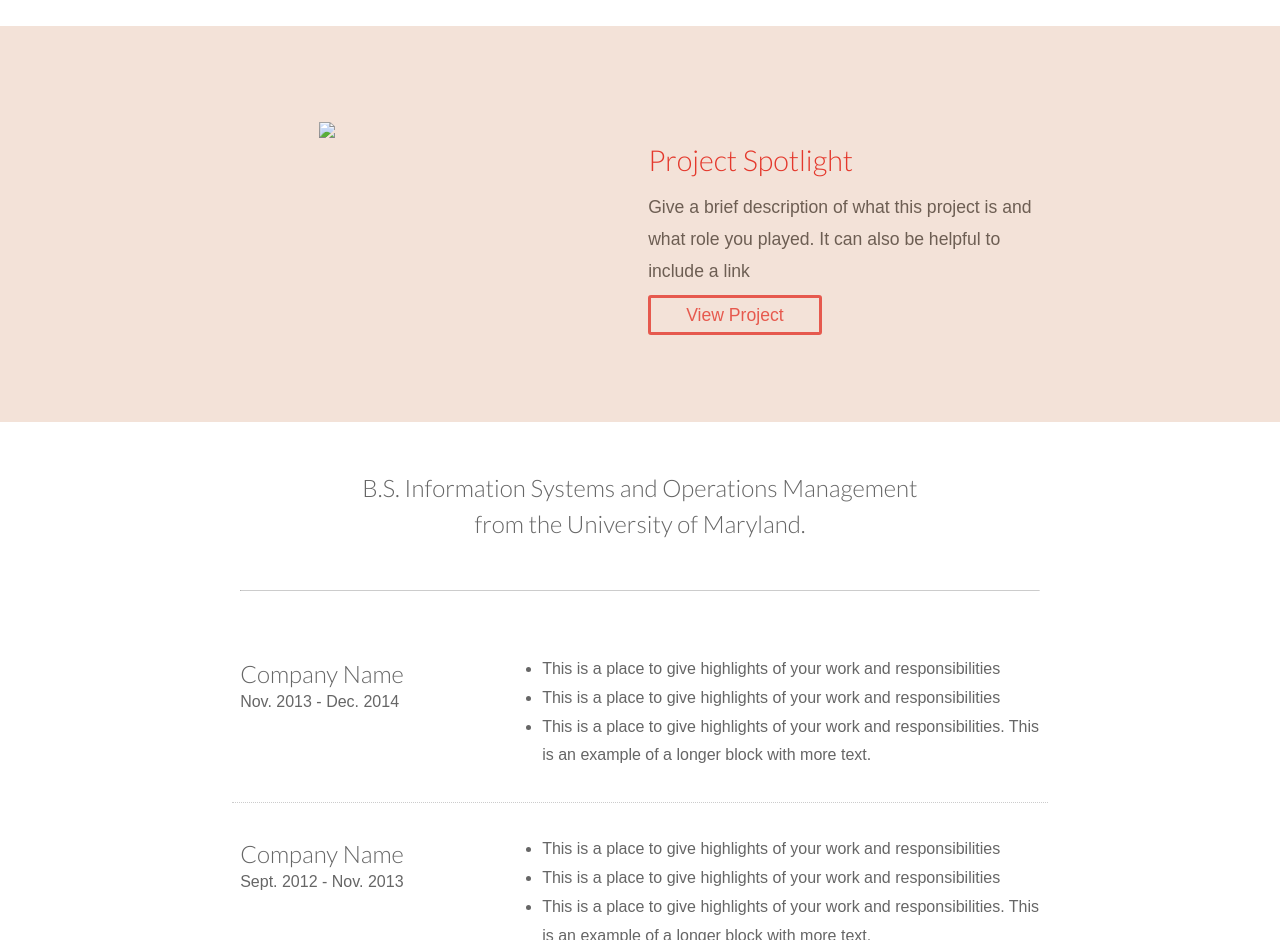
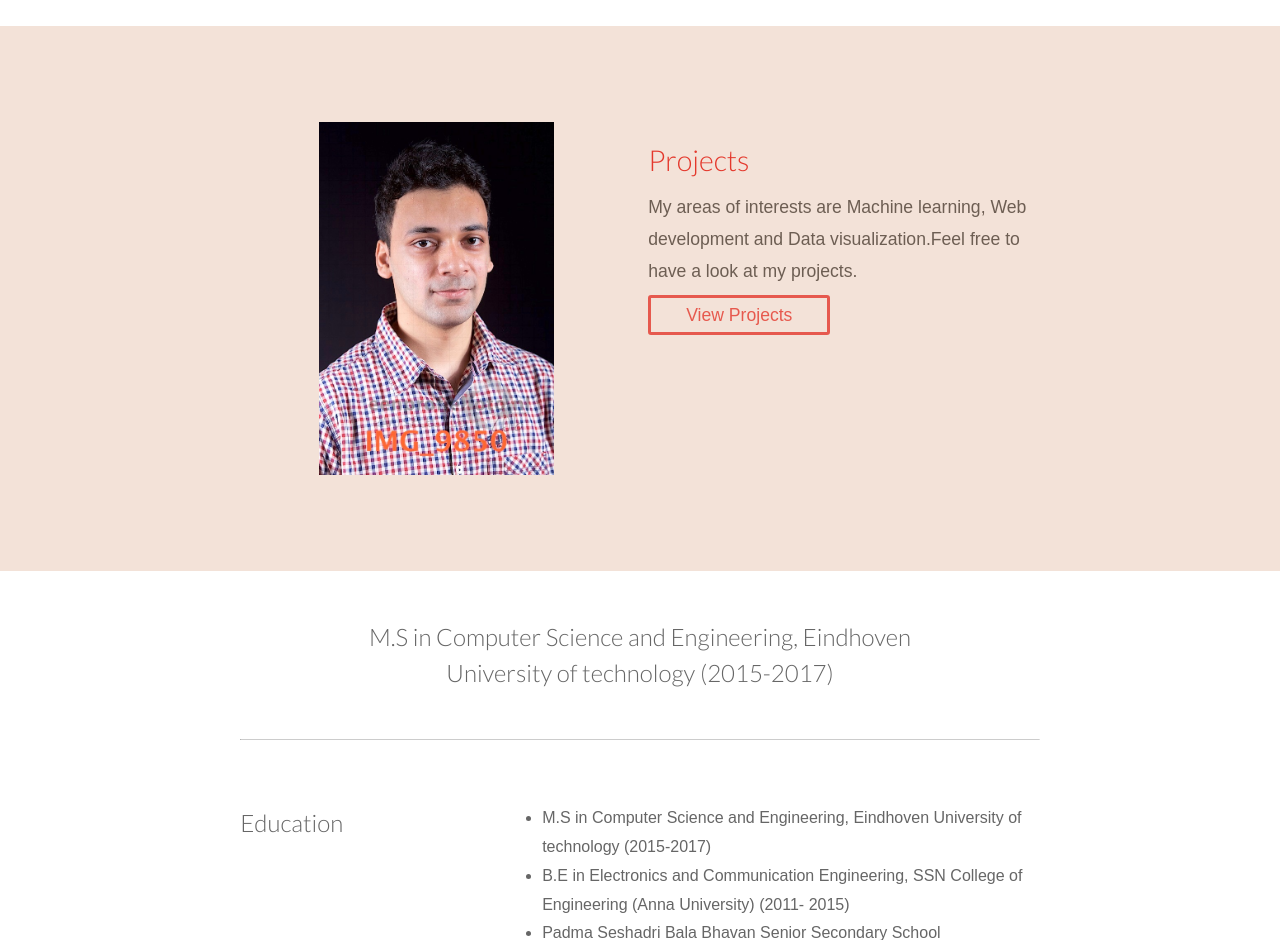
Before and after one commit to palindrome6/palindrome6.github.io, a plain HTML site: page about.html in a window 1280 px wide. Shown: the part 1860-2800 px from the top of the page. Drawn offline with Linux system fonts and the light colour scheme.

Commit message:
about edit 3

```diff
--- a/about.html
+++ b/about.html
@@ -43,7 +43,7 @@
 			<h1 class="center">Gallery</h1>
 			<div class="row">
 				<a href="#"><img src="images/ams3.jpg" class="grid-2"></a>
-				<a href="#"><img src="images/stratum.png" class="grid-2"></a>
+				<a href="#"><img src="images/stratum.jpg" class="grid-2"></a>
 				<a href="#"><img src="images/psv.jpg" class="grid-2"></a>
 				<a href="#"><img src="images/dus.jpg" class="grid-2"></a>
 				<a href="#"><img src="images/graf.jpg" class="grid-2"></a>
@@ -82,12 +82,12 @@
 		<div class="container">
 			<div class="row">
 				<div class="grid-3">
-					<img src="img/spotlight.jpg">
+					<img src="images/nitin.jpg">
 				</div>
 				<div class="grid-3">
-					<h1>Project Spotlight</h1>
-					<p>Give a brief description of what this project is and what role you played. It can also be helpful to include a link</p>
-					<a href="#">View Project</a>
+					<h1>Projects</h1>
+					<p>My areas of interests are Machine learning, Web development and Data visualization.Feel free to have a look at my projects. </p>
+					<a href="https://github.com/palindrome6">View Projects</a>
 				</div>
 			</div>
 		</div>
@@ -98,7 +98,7 @@
 	<div class="container">
 
 		<section class="education">
-			<h2>B.S. Information Systems and Operations Management from the University of Maryland.</h2>
+			<h2>M.S in Computer Science and Engineering, Eindhoven University of technology (2015-2017)</h2>
 		</section>
 
 		<hr>
@@ -107,40 +107,38 @@
 		<section class="experience">
 			<div class="row">
 				<div class="grid-2">
-					<h2>Company Name</h2>
-					<p>Nov. 2013 - Dec. 2014</p>
+					<h2>Education</h2>
 				</div>
 				<div class="grid-4">
 					<ul>
-						<li>This is a place to give highlights of your work and responsibilities</li>
-						<li>This is a place to give highlights of your work and responsibilities</li>
-						<li>This is a place to give highlights of your work and responsibilities. This is an example of a longer block with more text.</li>
+						<li>M.S in Computer Science and Engineering, Eindhoven University of technology (2015-2017)</li>
+						<li>B.E in Electronics and Communication Engineering, SSN College of Engineering (Anna University) (2011- 2015)</li>
+						<li>Padma Seshadri Bala Bhavan Senior Secondary School</li>
 					</ul>
 				</div>
 			</div>
 			<div class="row">
 				<div class="grid-2">
-					<h2>Company Name</h2>
+					<h2>Areas of interests</h2>
 					<p>Sept. 2012 - Nov. 2013</p>
 				</div>
 				<div class="grid-4">
 					<ul>
-						<li>This is a place to give highlights of your work and responsibilities</li>
-						<li>This is a place to give highlights of your work and responsibilities</li>
-						<li>This is a place to give highlights of your work and responsibilities. This is an example of a longer block with more text.</li>
+						<li>Machine learning, artificial intelligence</li>
+						<li>Web development</li>
+						<li>Data Visualization</li>
 					</ul>
 				</div>
 			</div>
 			<div class="row">
 				<div class="grid-2">
-					<h2>Company Name</h2>
-					<p>Aug. 2011 - Sept. 2012</p>
+					<h2>Other Interests</h2>
 				</div>
 				<div class="grid-4">
 					<ul>
-						<li>This is a place to give highlights of your work and responsibilities</li>
-						<li>This is a place to give highlights of your work and responsibilities</li>
-						<li>This is a place to give highlights of your work and responsibilities. This is an example of a longer block with more text.</li>
+						<li>Arsenal FC, PSV Eindhoven</li>
+						<li>Psychedelic rock, Pink Floyd, One Republic</li>
+						<li>Futsal, biking, travel</li>
 					</ul>
 				</div>
 			</div>
@@ -154,23 +152,23 @@
 				<div class="grid-2">
 					<h1>Skills</h1>
 					<ul>
+						<li>Python</li>
 						<li>HTML</li>
 						<li>CSS</li>
 						<li>Javascript</li>
-						<li>Angular.js</li>
-						<li>Photoshop</li>
+						<li>Java</li>
+						<li>Flask</li>
 						<li>Git</li>
 					</ul>
 				</div>
 
 				<div class="grid-4">
-					<h1>In Conclusion</h1>
+					<h1>What I'm looking for</h1>
 					<p>
-						This is a good spot to highlight experiance and skills. Make sure to include a call to action like a link to your website, or your email address.
-						If you find bugs, want features, or have questions, feel free to submit an <a href="https://github.com/philipcdavis/responsive-resume/issues">issue</a>. You are free to use without attribution.
-						If you're ok sharing, I would love seeing what you make! Shoot me an
-						<a href="mailto:Phillysoul11@gmail.com?Subject=Responsive%20Resume" target="_top">email</a> or
-						<a href="http://www.twitter.com/philipcdavis">tweet</a> at me.
+						I am interested in an internship or co-op opportunity during the summer of 2016. I am looking forward to taking on new challenges and working in dynamic environments using different frameworks and languages.
+						You can contact me at
+						<a href="nitinnarayan1993@gmail.com" target="_top">email.</a>and add me on
+						<a href="https://in.linkedin.com/in/nitin-narayan-501425107">Linkedin</a>.
 					</p>
 				</div>
 			</div>
--- a/css/style.css
+++ b/css/style.css
@@ -43,7 +43,7 @@ hr {
 
 header {
   background-color: #999;
-  background-image: url(/images/stratum);
+  background-image: url(images/stratum.jpg);
   background-repeat: no-repeat;
   background-position: center center;
   -webkit-background-size: cover;
```
Also changed, not shown: images/nitin.jpg (added), 1 other file.
